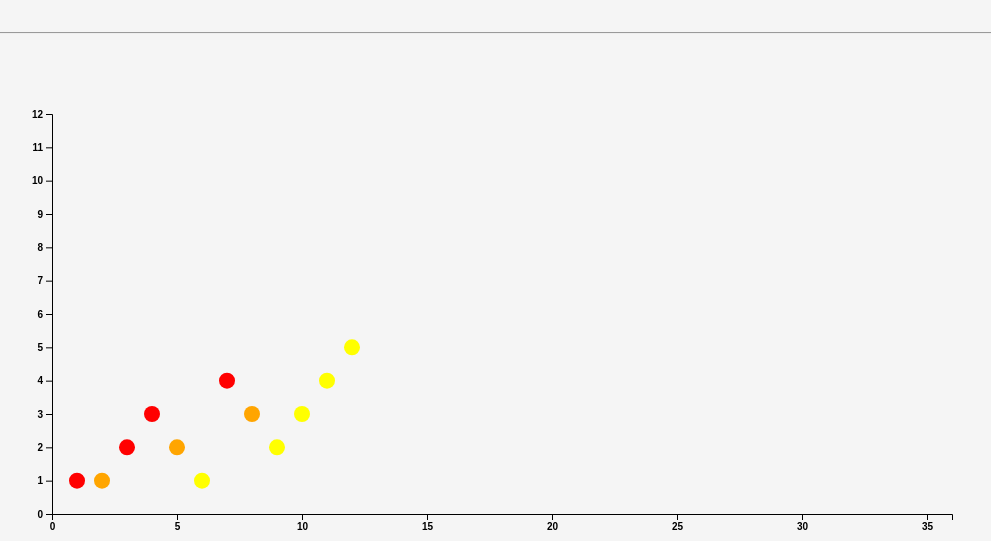
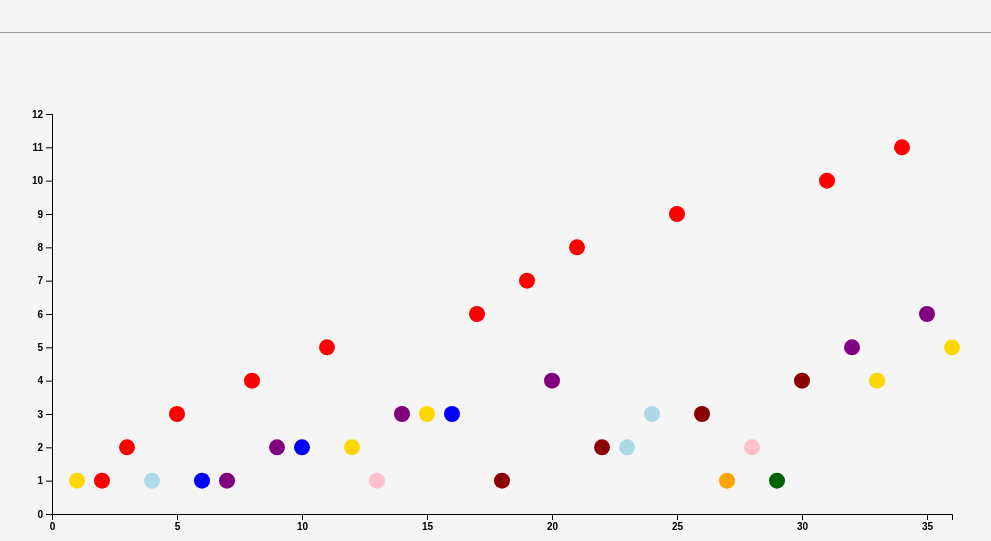
Before and after one commit to ty-howard/2022nascarstatistics, a plain HTML site: page teams.html in a window 1280 px wide. Shown: the part 257-798 px from the top of the page, without its empty margins (138-1129 px from the left). Drawn offline with nearby package versions, Linux system fonts and the light colour scheme.

Commit message:
Add files via upload

```diff
--- a/teams.html
+++ b/teams.html
@@ -1,3 +1,4 @@
+
 <html>
     <head>
         <title>2022 Team Data</title>
@@ -25,9 +26,15 @@
           var margin = 30;
           var maxx = 36;
           var maxy = 12;
-          var points = [["Hendrick","Larson","1","1"],["Hendrick","Elliott","3","2"],["Hendrick","Larson","4","3"],["Hendrick","Bowman","7","4"],
-                        ["Gibbs","Truex Jr.","8","3"],["Gibbs","Truex Jr.","2","1"],["Gibbs","Truex Jr.","5","2"],
-                        ["Penske","Blaney","6","1"],["Penske","Blaney","9","2"],["Penske","Blaney","11","4"],["Penske","Blaney","12","5"],["Penske","Logano","10","3"]];
+          var points = [["Hendrick Motorsports","Kyle Larson","2","1"],["Hendrick Motorsports","Alex Bowman","3","2"],["Hendrick Motorsports","William Byron","5","3"],["Hendrick Motorsports","William Byron","8","4"],["Hendrick Motorsports","Chase Elliott","11","5"],["Hendrick Motorsports","Chase Elliott","17","6"],["Hendrick Motorsports","Chase Elliott","19","7"],["Hendrick Motorsports","Chase Elliott","21","8"],["Hendrick Motorsports","Kyle Larson","25","9"],["Hendrick Motorsports","Chase Elliott","31","10"],["Hendrick Motorsports","Kyle Larson","34","11"],
+                        ["Joe Gibbs Racing","Denny Hamlin","7","1"],["Joe Gibbs Racing","Kyle Busch","9","2"],["Joe Gibbs Racing","Denny Hamlin","14","3"],["Joe Gibbs Racing","Christopher Bell","20","4"],["Joe Gibbs Racing","Christopher Bell","32","5"],["Joe Gibbs Racing","Christopher Bell","35","6"],
+                        ["Team Penske","Austin Cindric","1","1"],["Team Penske","Joey Logano","12","2"],["Team Penske","Joey Logano","15","3"],["Team Penske","Joey Logano","33","4"],["Team Penske","Joey Logano","36","5"],
+                        ["Richard Childress Racing","Tyler Reddick","18","1"],["Richard Childress Racing","Tyler Reddick","22","2"],["Richard Childress Racing","Austin Dillon","26","3"],["Richard Childress Racing","Tyler Reddick","30","4"],
+                        ["Trackhouse Racing","Ross Chastain","6","1"],["Trackhouse Racing","Ross Chastain","10","2"],["Trackhouse Racing","Daniel Suarez","16","3"],
+                        ["Stewart-Haas Racing","Chase Briscoe","4","1"],["Stewart-Haas Racing","Kevin Harvick","23","2"],["Stewart-Haas Racing","Kevin Harvick","24","3"],
+                        ["23XI Racing","Kurt Busch","13","1"],["23XI Racing","Bubba Wallace","28","2"],
+                        ["PettyGMS Motorsports","Erik Jones","27","1"],
+                        ["Roush-Fenway Keselowski Racing","Chris Buescher","29","1"]];
           // Scatter plot example
           d3.select("body")
             .append("svg")
@@ -55,9 +62,15 @@
             .attr("cx", function(d) { return d[2] * chartwidth / maxx + margin; } )
             .attr("cy", function(d) { return chartheight + margin - d[3] * chartheight / maxy; } )
             .style("fill", function(d) {
-                                  if( d[0] == "Hendrick" ) return "red";
-                                  else if (d[0] == "Gibbs" ) return "orange";
-                                  else if (d[0] == "Penske" ) return "yellow";
+                                  if( d[0] == "Hendrick Motorsports" ) return "red";
+                                  else if (d[0] == "Joe Gibbs Racing" ) return "purple";
+                                  else if (d[0] == "Team Penske" ) return "gold";
+                                  else if (d[0] == "Richard Childress Racing" ) return "darkred";
+                                  else if (d[0] == "Trackhouse Racing" ) return "blue";
+                                  else if (d[0] == "Stewart-Haas Racing" ) return "lightblue";
+                                  else if (d[0] == "23XI Racing" ) return "pink";
+                                  else if (d[0] == "PettyGMS Motorsports" ) return "orange";
+                                  else if (d[0] == "Roush-Fenway Keselowski Racing" ) return "darkgreen";
                                   else return "gray"; } )
             .append("title")
             .text(function(d) { return "Team: " + d[0] + "\nDriver: " + d[1] + "\nRace: " + d[2] + "\nWin Number: " + d[3]; } );
@@ -65,7 +78,7 @@
           .append("svg")
           .attr("id","plotlegend")
           .attr("height", chartheight + 2 * margin )
-          .attr("width", 800);
+          .attr("width", 1000);
 
 
 
@@ -80,50 +93,50 @@
           .attr("r",8)
           .attr("cx",210)
           .attr("cy",25)
-          .style("fill","orange");
+          .style("fill","purple");
         d3.select("#plotlegend")
           .append("circle")
           .attr("r",8)
-          .attr("cx",325)
+          .attr("cx",380)
           .attr("cy",25)
-          .style("fill","yellow");
+          .style("fill","gold");
         d3.select("#plotlegend")
           .append("circle")
           .attr("r",8)
-          .attr("cx",450)
+          .attr("cx",525)
           .attr("cy",25)
-          .style("fill","green");
+          .style("fill","darkred");
         d3.select("#plotlegend")
           .append("circle")
           .attr("r",8)
-          .attr("cx",575)
+          .attr("cx",750)
           .attr("cy",25)
           .style("fill","blue");
 
         d3.select("#plotlegend")
           .append("circle")
           .attr("r",8)
-          .attr("cx",75)
+          .attr("cx",10)
           .attr("cy",65)
-          .style("fill","indigo");
+          .style("fill","lightblue");
           d3.select("#plotlegend")
           .append("circle")
           .attr("r",8)
-          .attr("cx",200)
+          .attr("cx",210)
           .attr("cy",65)
-          .style("fill","black");
+          .style("fill","pink");
         d3.select("#plotlegend")
           .append("circle")
           .attr("r",8)
-          .attr("cx",325)
+          .attr("cx",380)
           .attr("cy",65)
-          .style("fill","silver");
+          .style("fill","orange");
         d3.select("#plotlegend")
           .append("circle")
           .attr("r",8)
-          .attr("cx",450)
+          .attr("cx",600)
           .attr("cy",65)
-          .style("fill","gold");
+          .style("fill","darkgreen");
 
 
 
@@ -139,14 +152,40 @@
           .text("Joe Gibbs Racing");
         d3.select("#plotlegend")
           .append("text")
-          .attr("x",60)
-          .attr("y",50)
-          .text("Trackhouse Racing")
+          .attr("x",400)
+          .attr("y",30)
+          .text("Team Penske")
         d3.select("#plotlegend")
           .append("text")
-          .attr("x",60)
-          .attr("y",50)
+          .attr("x",540)
+          .attr("y",30)
+          .text("Richard Childress Racing")
+        d3.select("#plotlegend")
+          .append("text")
+          .attr("x",769)
+          .attr("y",30)
+          .text("Trackhouse Racing")
+
+        d3.select("#plotlegend")
+          .append("text")
+          .attr("x",25)
+          .attr("y",70)
           .text("Stewart-Haas Racing")
+        d3.select("#plotlegend")
+          .append("text")
+          .attr("x",230)
+          .attr("y",70)
+          .text("23XI Racing")
+        d3.select("#plotlegend")
+          .append("text")
+          .attr("x",400)
+          .attr("y",70)
+          .text("PettyGMS Motorsports")
+        d3.select("#plotlegend")
+          .append("text")
+          .attr("x",615)
+          .attr("y",70)
+          .text("Roush-Fenway Keselowski Racing")
         </script>
         </div>
         <hr>
```
